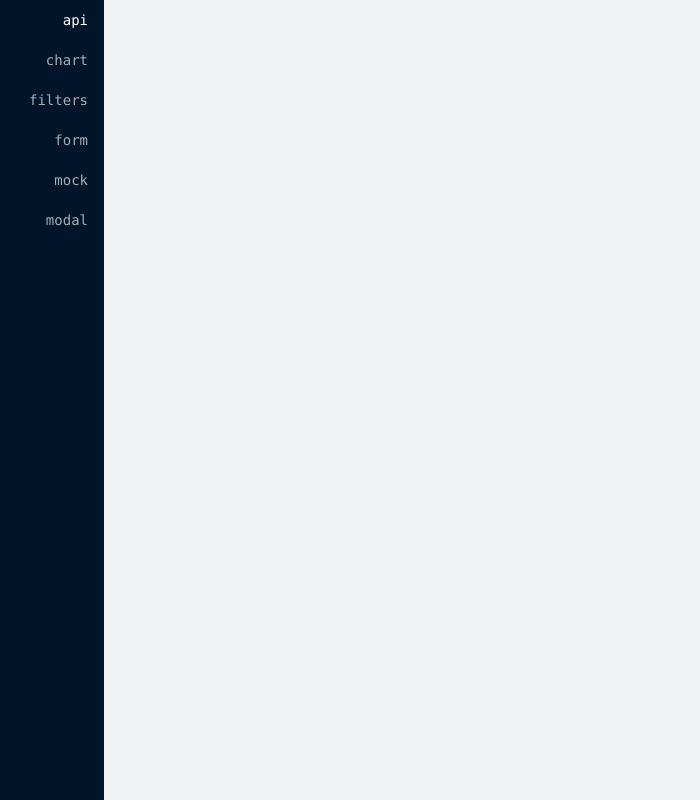
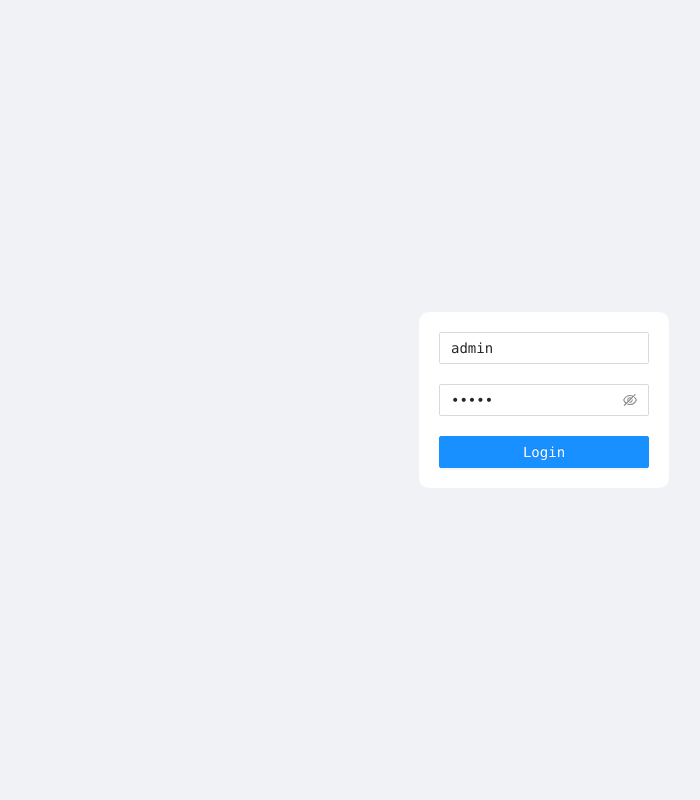
Before and after one commit to 660e/template-react-antd, a React (Create React App) app: page /#/login in a window 1280 px wide. Before the commit this address led to /#/demo. Shown: the whole page, without its empty margins (96-796 px from the left). Built offline with nearby package versions, Linux system fonts and the light colour scheme.

Commit message:
init login

```diff
--- a/package.json
+++ b/package.json
@@ -1,6 +1,6 @@
 {
   "name": "template-react-antd",
-  "version": "0.1.4",
+  "version": "0.1.5",
   "private": true,
   "scripts": {
     "start": "react-scripts start",
--- a/src/App.jsx
+++ b/src/App.jsx
@@ -1,13 +1,22 @@
 import { Component } from 'react';
 import { HashRouter as Router, Route, Redirect } from 'react-router-dom';
+
+import LoginComponent from './login';
 import LayoutComponent from './layout';
 
 class App extends Component {
+  loggedIn = () => {
+    return !!sessionStorage.getItem('token');
+  };
+
   render() {
     return (
       <Router>
-        <Redirect to="/demo" />
+        <Route path="/" exact>
+          <Redirect to={this.loggedIn() ? '/demo' : '/login'} />
+        </Route>
         <Route path="/demo" component={LayoutComponent}></Route>
+        <Route path="/login" component={LoginComponent}></Route>
       </Router>
     );
   }
--- a/src/layout/index.jsx
+++ b/src/layout/index.jsx
@@ -1,17 +1,32 @@
 import { Component, Suspense } from 'react';
-import { Route, Link } from 'react-router-dom';
-import { Layout, Menu } from 'antd';
+import { Route, Link, Redirect } from 'react-router-dom';
+import { Layout, Menu, Button } from 'antd';
+import { PoweroffOutlined } from '@ant-design/icons';
 import { constantRoutes } from '../router';
 
 import styles from './index.module.scss';
 
-const { Sider, Content } = Layout;
+const { Header, Sider, Content } = Layout;
 const { Item } = Menu;
 
 class LayoutComponent extends Component {
+  loggedIn = () => {
+    return !!sessionStorage.getItem('token');
+  };
+
+  logout = () => {
+    sessionStorage.removeItem('token');
+    this.props.history.push('/login');
+  };
+
   render() {
+    if (this.loggedIn()) {
       return (
         <Layout className={styles['ant-layout']}>
+          <Header className={styles['ant-layout-header']}>
+            <Button type="primary" shape="circle" icon={<PoweroffOutlined />} onClick={this.logout} danger></Button>
+          </Header>
+          <Layout>
             <Sider>
               <Menu className={styles['ant-menu-vertical']} defaultSelectedKeys={this.props.location.pathname} theme="dark">
                 {constantRoutes.map(r => {
@@ -31,7 +46,11 @@ class LayoutComponent extends Component {
               </Suspense>
             </Content>
           </Layout>
+        </Layout>
       );
+    } else {
+      return <Redirect to="/login" />;
+    }
   }
 }
 
--- a/src/layout/index.module.scss
+++ b/src/layout/index.module.scss
@@ -1,5 +1,10 @@
 .ant-layout {
   height: 100vh;
+  .ant-layout-header {
+    padding: 0 20px;
+    display: flex;
+    justify-content: flex-end;
+    align-items: center;
   }
   .ant-menu-vertical li.ant-menu-item,
   .ant-menu-vertical li.ant-menu-item:not(:last-child) {
@@ -10,3 +15,4 @@
     padding: 20px;
     overflow-y: auto;
   }
+}
--- /dev/null
+++ b/src/login/index.jsx
@@ -0,0 +1,41 @@
+import { Component } from 'react';
+import { Layout, Form, Input, Button } from 'antd';
+
+import styles from './index.module.scss';
+
+const { Item } = Form;
+const { Password } = Input;
+
+const initialValues = {
+  username: 'admin',
+  password: 12345
+};
+
+class LoginComponent extends Component {
+  onFinish = values => {
+    sessionStorage.setItem('token', values.username);
+    this.props.history.push('/demo');
+  };
+
+  render() {
+    return (
+      <Layout className={styles['ant-layout']}>
+        <Form className={styles['ant-form']} name="login" initialValues={initialValues} onFinish={this.onFinish}>
+          <Item className={styles['ant-form-item']} name="username">
+            <Input />
+          </Item>
+          <Item className={styles['ant-form-item']} name="password">
+            <Password />
+          </Item>
+          <Item className={styles['ant-form-item']}>
+            <Button className={styles['ant-btn']} type="primary" htmlType="submit">
+              Login
+            </Button>
+          </Item>
+        </Form>
+      </Layout>
+    );
+  }
+}
+
+export default LoginComponent;
--- /dev/null
+++ b/src/login/index.module.scss
@@ -0,0 +1,20 @@
+.ant-layout {
+  height: 100vh;
+  justify-content: center;
+  align-items: center;
+  .ant-form {
+    background-color: #fff;
+    border-radius: 10px;
+    width: 250px;
+    padding: 20px;
+    .ant-form-item {
+      margin-bottom: 20px;
+      &:last-child {
+        margin: 0;
+      }
+      .ant-btn {
+        width: 100%;
+      }
+    }
+  }
+}
```
Lines whose indentation alone changed are shown as unchanged.
